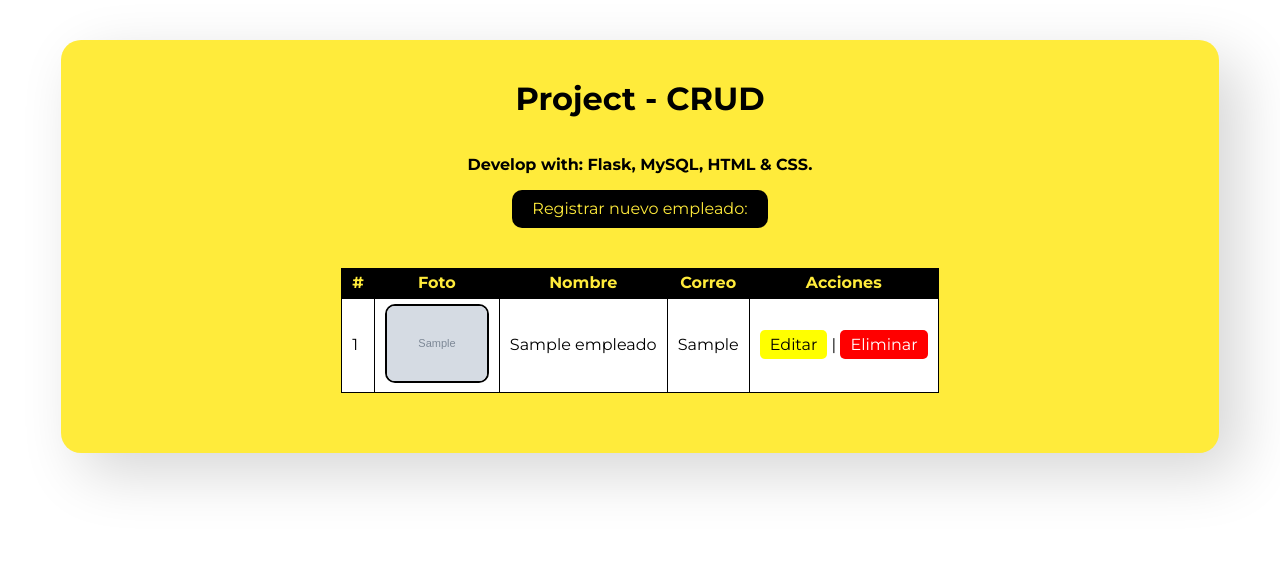
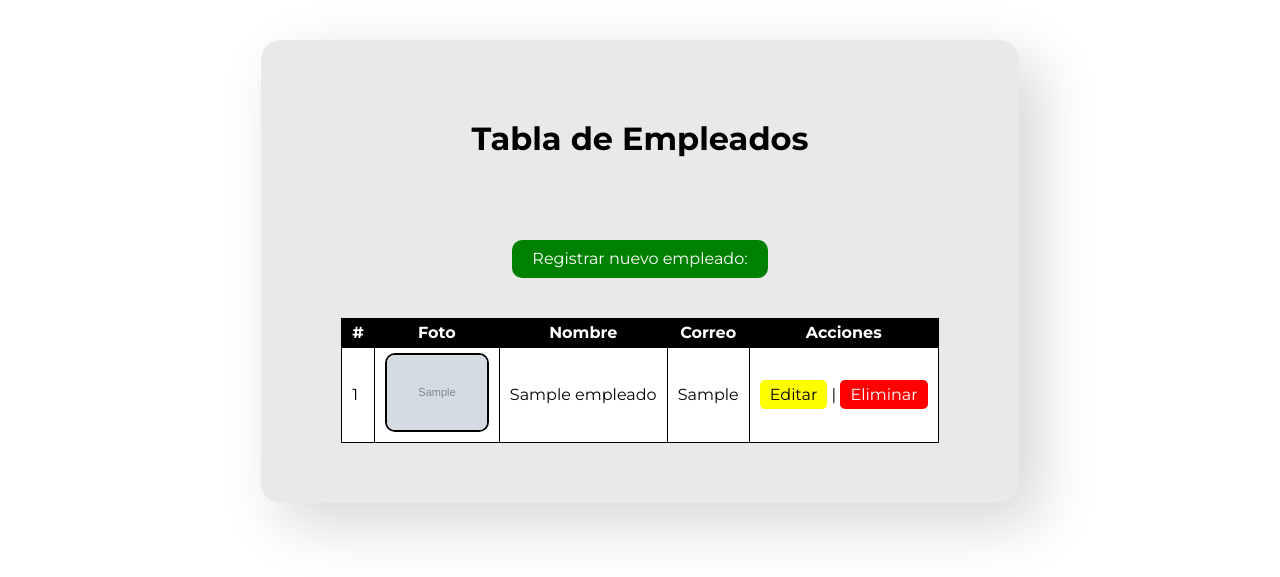
Before and after one commit to JorgeGarcia-Dev/Flask-CRUD, a Flask app: page / in a window 1280 px wide. Shown: the part 103-680 px from the top of the page. Run offline with Flask 2, Linux system fonts and the light colour scheme; tables that the repository leaves empty or names only in its code hold one stand-in row (values such as "Sample post"); grey boxes marked "Sample" are stand-in pictures.

Commit message:
Correxiones en la hoja de estilos

```diff
--- a/static/style.css
+++ b/static/style.css
@@ -64,13 +64,14 @@ html {
     flex-direction: column;
     justify-content: stretch;
     padding: 20px 40px;
-    background-color: #ffeb3b;
+    background-color: #e9e9e7;
     border-radius: 20px;
     box-shadow:  20px 20px 60px #d6d6d6;
 }
 
 .title-full {
     text-align: center;
+    padding: 40px 0;
 }
 
 .about-title {
@@ -83,8 +84,8 @@ html {
 .section-table {
     display: flex;
     justify-content: center;
-    margin-left: 200px;
-    margin-right: 200px;
+    margin-left: auto;
+    margin-right: auto;
     border-radius: 20px;
 }
 
@@ -95,7 +96,7 @@ table {
 
 th {
     background-color: #000000;
-    color: #ffeb3b;
+    color: #FFFFFF;
 }
 
 th, td {
@@ -124,10 +125,11 @@ tbody tr:nth-child(even) {
 }
 
 .btn-nuevo-empleado {
-    background-color: #000000;
-    color: #ffeb3b;
+    background-color: green;
+    color: #ffffff;
     border-radius: 10px;
     padding: 10px 20px;
+    margin: 20px 0 0 0;
     text-decoration: none;
 }
 
--- a/templates/base.html
+++ b/templates/base.html
@@ -24,8 +24,7 @@
 
     <section class="title">
         <div class="title-div">
-            <h1 class="title-full">Project - CRUD</h1>
-            <p class="about-title">Develop with: Flask, MySQL, HTML & CSS.</p>
+            <h1 class="title-full">Tabla de Empleados</h1>
             {% block content %}
             {% endblock %}
         </div>
```
Also changed, not shown: uploads/20221340222.png (deleted), uploads/20221525171.png (deleted), uploads/2022171642Foto Perfil.png (added), uploads/2022171647Foto Perfil.png (added), uploads/2022171954Foto Perfil.png (added).
